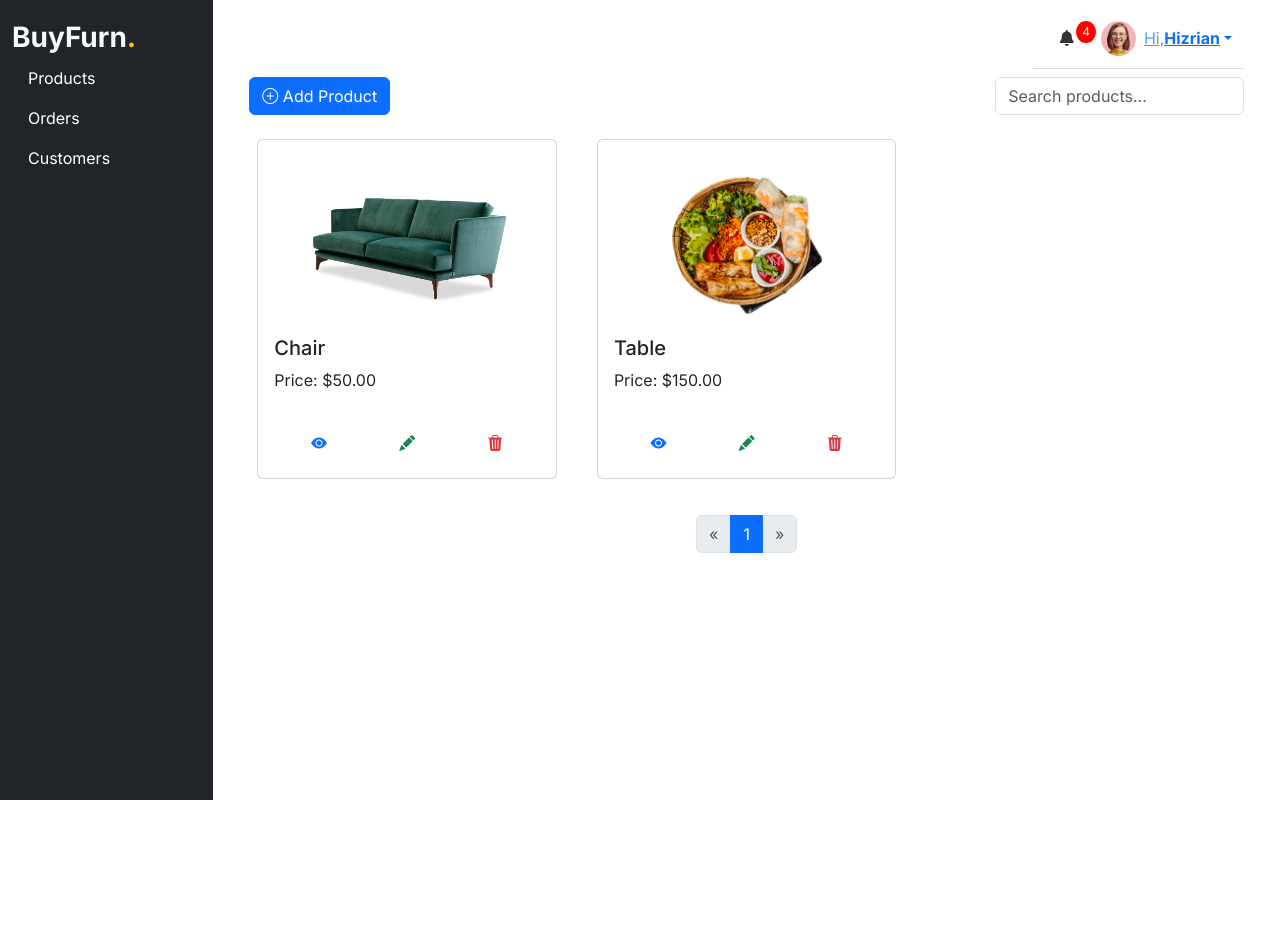
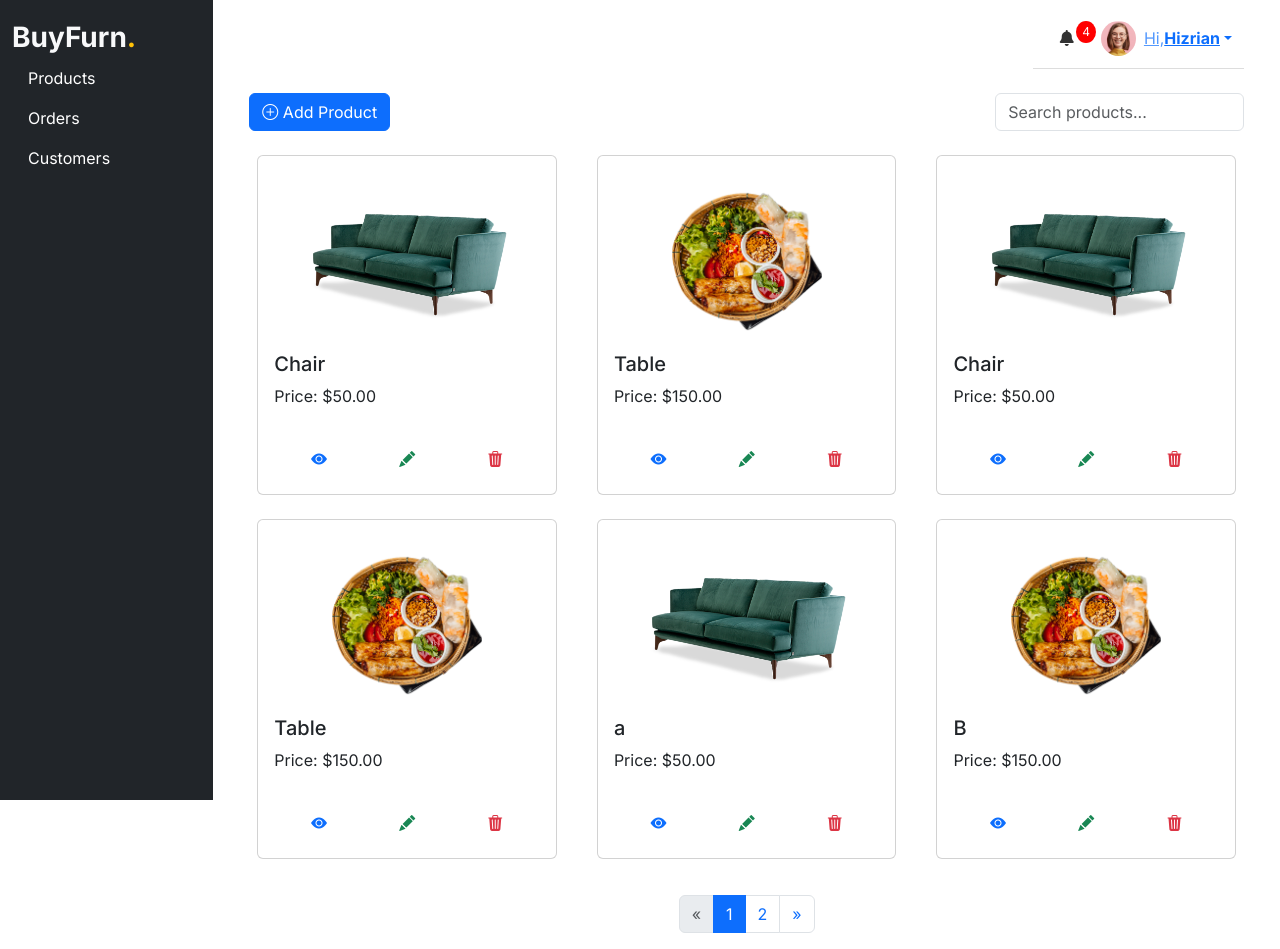
Before and after one commit to kunjanThakor/BuyFurn, an Angular app: page /admin/product in a window 1280 px wide. Before the commit the page ends 800 px from the top, so only its background shows below. Built offline with nearby package versions, Linux system fonts and the light colour scheme.

Commit message:
pagination work done

```diff
--- a/src/app/Admin/product/product.component.css
+++ b/src/app/Admin/product/product.component.css
@@ -1,5 +1,3 @@
-/* product-management.component.css */
-
 #product-card-container .card {
     height: 100%;
 }
@@ -33,7 +31,6 @@
     flex-wrap: wrap;
 }
 
-
 .card {
     padding-top: 30px;
     flex: 1 0 calc(33.333% - 1rem);
--- a/src/app/Admin/product/product.component.html
+++ b/src/app/Admin/product/product.component.html
@@ -1,8 +1,6 @@
-<!-- product-management.component.html -->
-
 <div class="container">
     <!-- Top bar with Add Product button and Search input -->
-    <div class="top-bar mb-3 d-flex justify-content-between">
+    <div class="top-bar mb-3 d-flex justify-content-between mt-3">
         <button class="btn btn-primary add-button" (click)="goToAddProduct()">
             <i class="bi bi-plus-circle"></i> Add Product
         </button>
--- a/src/app/Admin/product/product.component.ts
+++ b/src/app/Admin/product/product.component.ts
@@ -19,20 +19,10 @@ export interface Product {
 
 
 export class ProductComponent {
+
   currentPage: number = 1;
-  itemsPerPage: number = 15; // 3 columns * 5 rows
+  itemsPerPage: number = 6; // 3 columns * 2 rows
   totalPages: number = 1;
-
-  changePage(page: number) {
-    if (page < 1 || page > this.totalPages) {
-      return;
-    }
-    this.currentPage = page;
-    const start = (this.currentPage - 1) * this.itemsPerPage;
-    const end = start + this.itemsPerPage;
-    this.filteredProducts = this.products.slice(start, end);
-  }
-
   products: Product[] = [
     {
       id: 1, name: 'Chair', price: 50,
@@ -42,21 +32,71 @@ export class ProductComponent {
       id: 2, name: 'Table', price: 150,
       imageUrl: '../../../assets/images/bowl-2.png'
     },
-
+    {
+      id: 1, name: 'Chair', price: 50,
+      imageUrl: '../../../assets/images/couch.png'
+    },
+    {
+      id: 2, name: 'Table', price: 150,
+      imageUrl: '../../../assets/images/bowl-2.png'
+    },
+    {
+      id: 1, name: 'a', price: 50,
+      imageUrl: '../../../assets/images/couch.png'
+    },
+    {
+      id: 2, name: 'B', price: 150,
+      imageUrl: '../../../assets/images/bowl-2.png'
+    },
+    {
+      id: 1, name: 'c', price: 50,
+      imageUrl: '../../../assets/images/couch.png'
+    },
+    {
+      id: 2, name: 'D', price: 150,
+      imageUrl: '../../../assets/images/bowl-2.png'
+    },
+    {
+      id: 1, name: 'E', price: 50,
+      imageUrl: '../../../assets/images/couch.png'
+    },
+    {
+      id: 2, name: 'F', price: 150,
+      imageUrl: '../../../assets/images/bowl-2.png'
+    }
     // Add more products as needed
   ];
-  filteredProducts: Product[] = this.products;
+  filteredProducts: Product[] = [];
   searchTerm: string = '';
 
   constructor(private router: Router) { }
 
   ngOnInit(): void {
+    this.applyFilter();
   }
 
   applyFilter() {
+    const filtered = this.products.filter(product =>
+      product.name.toLowerCase().includes(this.searchTerm.toLowerCase())
+    );
+    this.totalPages = Math.ceil(filtered.length / this.itemsPerPage);
+    this.changePage(1);
+
+  }
+
+  changePage(page: number) {
+    if (page < 1 || page > this.totalPages) {
+      return;
+    }
+    this.currentPage = page;
+    const start = (this.currentPage - 1) * this.itemsPerPage;
+    const end = start + this.itemsPerPage;
     this.filteredProducts = this.products.filter(product =>
       product.name.toLowerCase().includes(this.searchTerm.toLowerCase())
-    );
+    ).slice(start, end);
+
+    console.log(this.filteredProducts.length);
+
   }
 
   goToAddProduct() {
@@ -77,5 +117,4 @@ export class ProductComponent {
   }
 
 
-
 }
```
